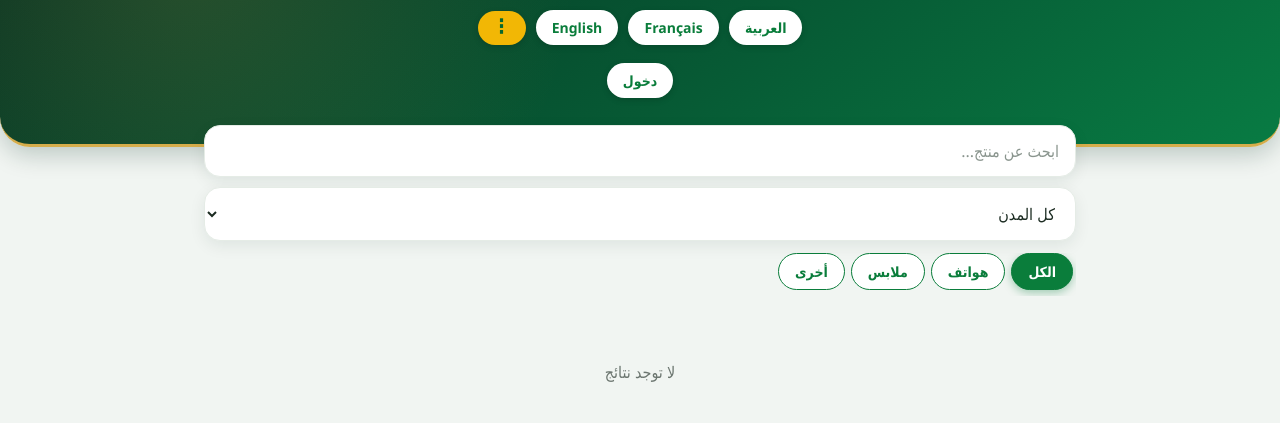
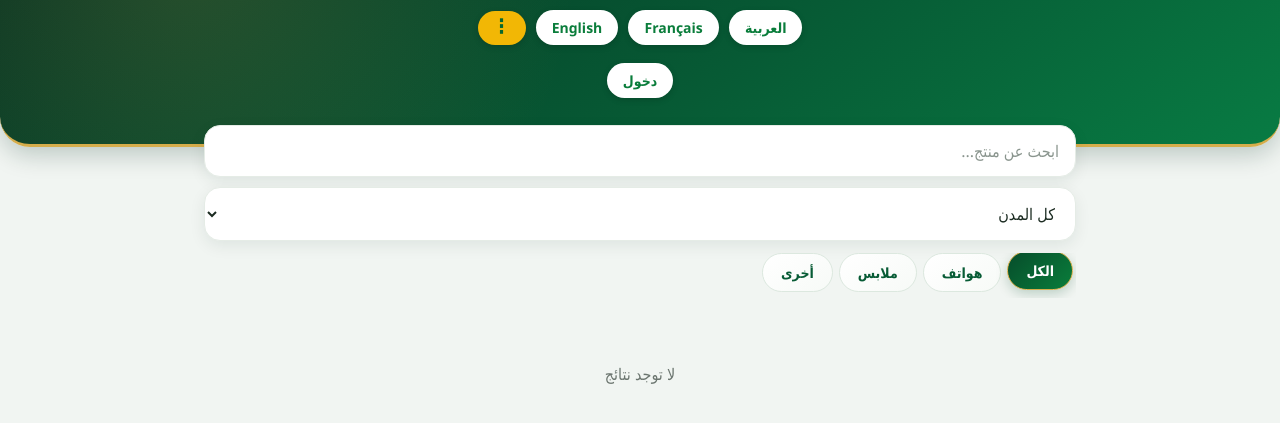
Before and after one commit to sidi506/sidi506.github.io, a plain HTML site: page index.html in a window 1280 px wide. Shown: the part 87-510 px from the top of the page. Drawn offline with nearby package versions, Linux system fonts and the light colour scheme; no server answers.

Commit message:
Enhance button styles for .cats class
Added styles for button elements in the .cats class.

```diff
--- a/index.html
+++ b/index.html
@@ -100,7 +100,27 @@ a.map{background:#1a73e8;box-shadow:0 3px 8px rgba(26,115,232,.35)}
   outline:none;
   border-color:#d6ad4b;
   box-shadow:0 0 0 3px rgba(214,173,75,.16);
-  }</style>
+  }.cats button{
+  border:1px solid #dce8df;
+  background:linear-gradient(145deg,#fff,#f7faf7);
+  color:#075b35;
+  padding:9px 18px;
+  border-radius:25px;
+  font-weight:700;
+  transition:all .25s ease;
+}
+
+.cats button.on{
+  background:linear-gradient(135deg,#064d2b,#0a7d3b);
+  color:#fff;
+  border:1px solid #d6ad4b;
+  box-shadow:0 4px 12px rgba(5,77,43,.22);
+  transform:translateY(-2px);
+}
+
+.cats button:active{
+  transform:scale(.95);
+}</style>
 </head>
 <body>
 <header>
```
